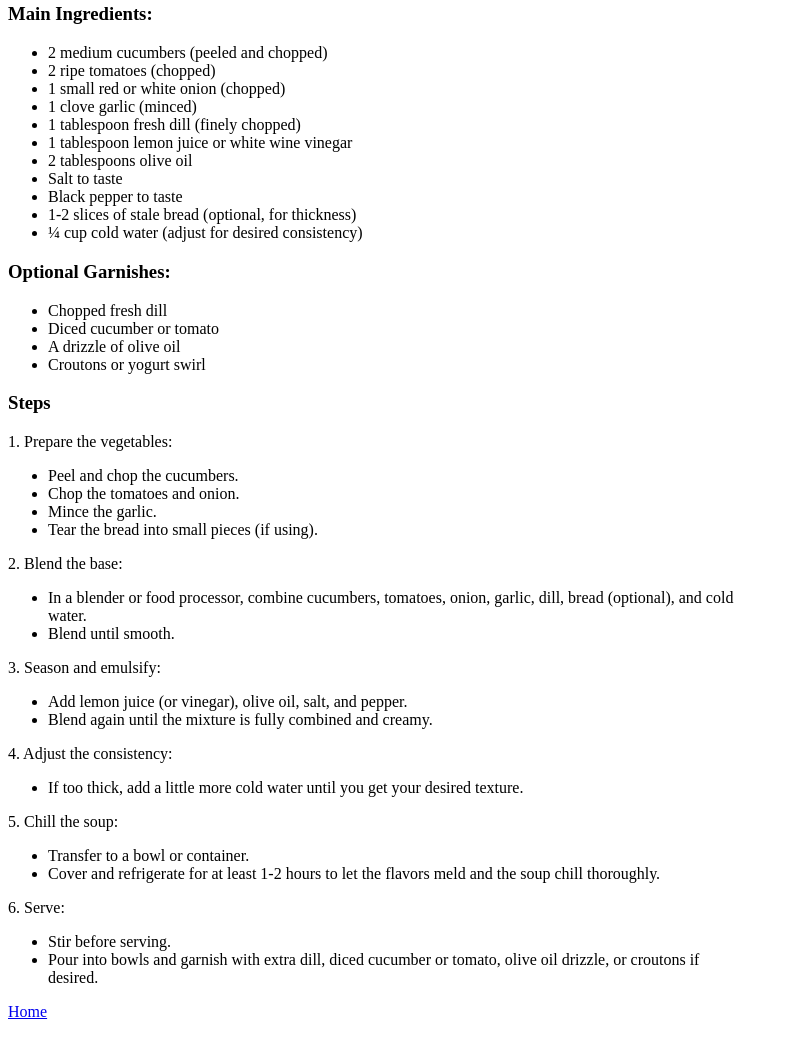
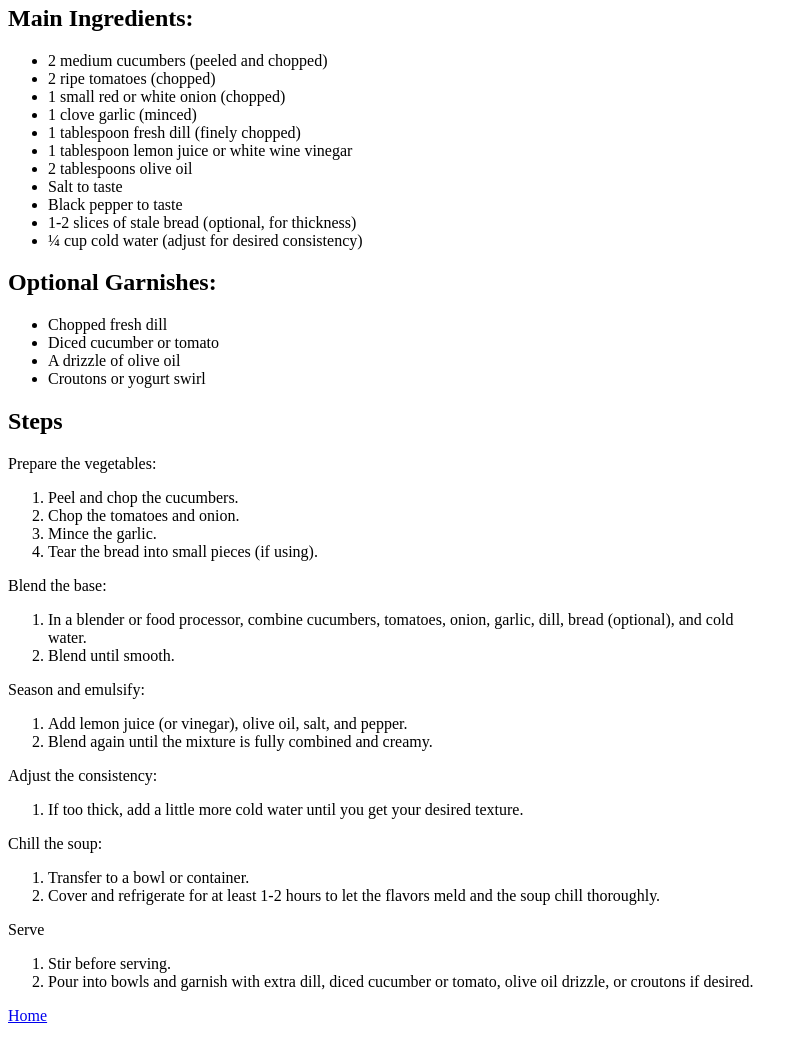
Before and after one commit to rajumondal-dev/odin-recipes, a plain HTML site: page recipes/dill-gazpacho.html in a window 1280 px wide. Shown: the part 615-1656 px from the top of the page, without its empty margins (0-808 px from the left). Drawn offline with Linux system fonts and the light colour scheme.

Commit message:
minor changes

```diff
--- a/recipes/dill-gazpacho.html
+++ b/recipes/dill-gazpacho.html
@@ -29,7 +29,7 @@
     </div>
 
     <div>
-        <h3>Main Ingredients:</h3>
+        <h2>Main Ingredients:</h2>
         <ul>
             <li>2 medium cucumbers (peeled and chopped)</li>
 
@@ -54,7 +54,7 @@
             <li>¼ cup cold water (adjust for desired consistency)</li>
         </ul>
 
-        <h3>Optional Garnishes:</h3>
+        <h2>Optional Garnishes:</h2>
         <ul>
             <li>Chopped fresh dill</li>
 
@@ -67,49 +67,49 @@
     </div>
 
     <div>
-        <h3>Steps</h3>
+        <h2>Steps</h2>
 
 
-        <p>1. Prepare the vegetables:</p>
-        <ul>
+        <p>Prepare the vegetables:</p>
+        <ol>
             <li>Peel and chop the cucumbers.</li>
             <li>Chop the tomatoes and onion.</li>
             <li>Mince the garlic.</li>
             <li>Tear the bread into small pieces (if using).</li>
-        </ul>
+        </ol>
 
-        <p>2. Blend the base:</p>
-        <ul>
+        <p>Blend the base:</p>
+        <ol>
             <li>In a blender or food processor, combine cucumbers, tomatoes, onion, garlic, dill, bread (optional), and cold</li>
                 water.
             <li>Blend until smooth.</li>
-        </ul>
+        </ol>
 
-        <p>3. Season and emulsify:</p>
-        <ul>
+        <p>Season and emulsify:</p>
+        <ol>
             <li>Add lemon juice (or vinegar), olive oil, salt, and pepper.</li>
             <li>Blend again until the mixture is fully combined and creamy.</li>
-        </ul>
+        </ol>
 
-        <p>4. Adjust the consistency:</p>
-        <ul>
+        <p>Adjust the consistency:</p>
+        <ol>
             <li>If too thick, add a little more cold water until you get your desired texture.</li>
-        </ul>
+        </ol>
 
-        <p>5. Chill the soup:</p>
-        <ul>
+        <p>Chill the soup:</p>
+        <ol>
             <li>Transfer to a bowl or container.</li>
             <li>Cover and refrigerate for at least 1-2 hours to let the flavors meld and the soup chill thoroughly.</li>
-        </ul>
+        </ol>
 
-        <p>6. Serve:</p>
+        <p>Serve</p>
 
-        <ul>
+        <ol>
             <li>Stir before serving.</li>
 
-            <li>Pour into bowls and garnish with extra dill, diced cucumber or tomato, olive oil drizzle, or croutons if</li>
-                desired.
-        </ul>
+            <li>Pour into bowls and garnish with extra dill, diced cucumber or tomato, olive oil drizzle, or croutons if
+                desired.</li>
+        </ol>
     </div>
 
     <p><a href="../index.html">Home</a></p>
```
